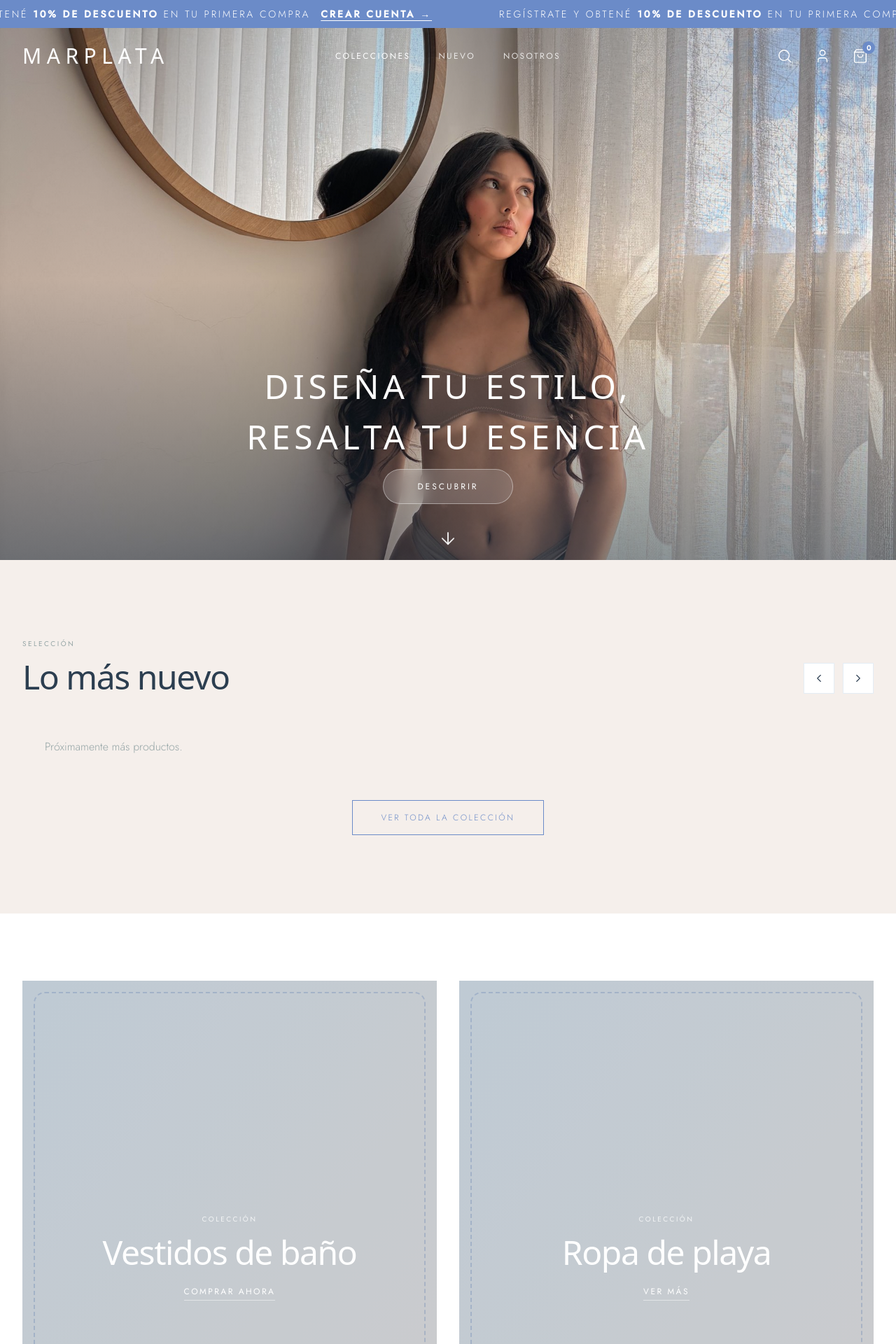
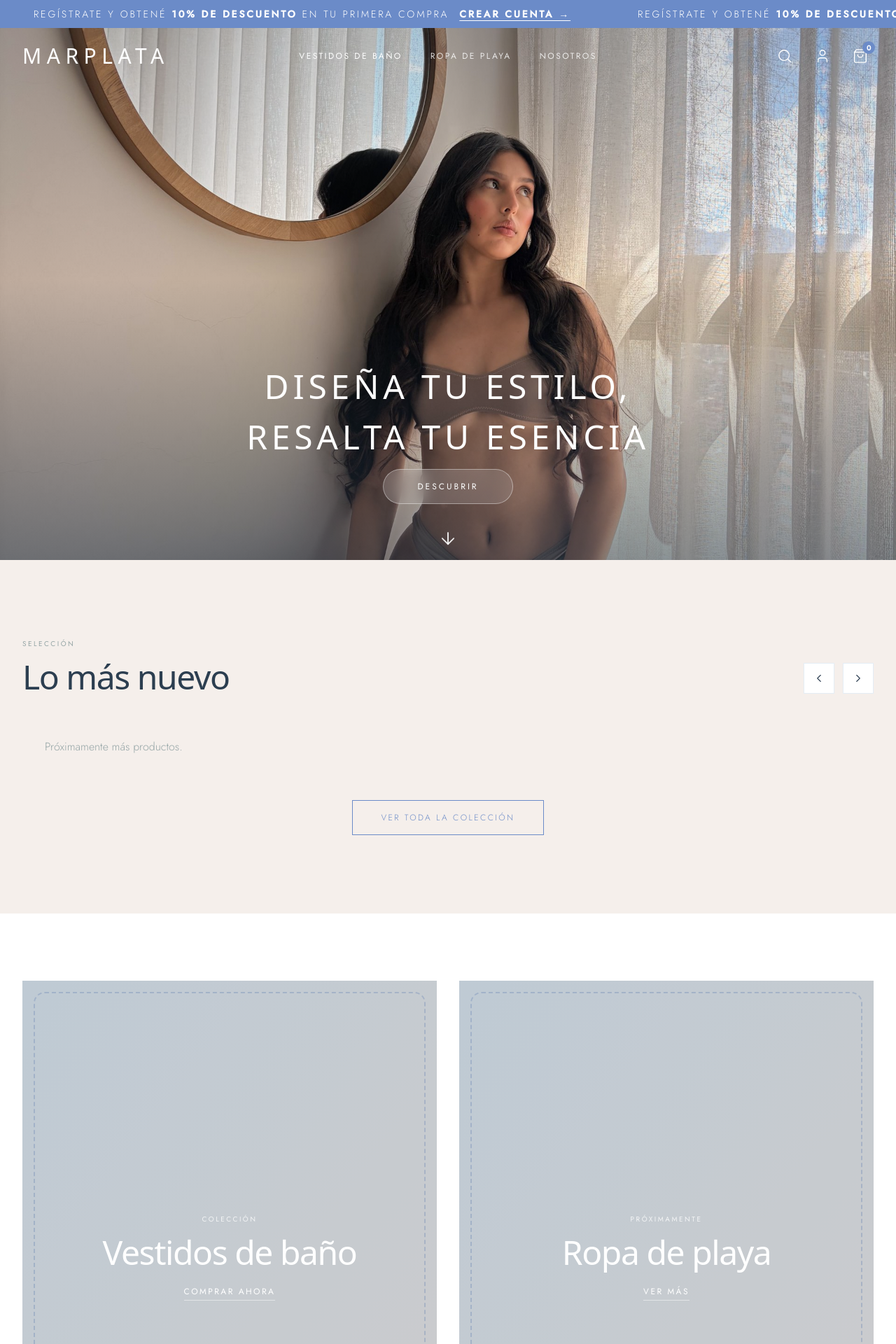
Before and after one commit to sebas05di/MARPLATAweb, a Django app: page / in a window 1280 px wide. Shown: the top 1920 px of the page at 70% size. Run offline with Django 4.2, Linux system fonts and the light colour scheme; tables that the repository leaves empty hold one stand-in row (values such as "Sample post"); some web fonts are replaced.

Commit message:
MARPLATA_ropa_de_playa_apartado

```diff
--- a/templates/base.html
+++ b/templates/base.html
@@ -76,8 +76,8 @@
 
                 <!-- Desktop Navigation -->
                 <div class="hidden lg:flex items-center gap-10 lg:absolute lg:left-1/2 lg:-translate-x-1/2">
-                    <a href="{% url 'catalog:product_list' %}" class="text-xs font-normal uppercase tracking-[0.2em] {% block navbar_link_color %}text-marplata-text{% endblock %} link-underline">Colecciones</a>
-                    <a href="{% url 'catalog:product_list' %}" class="text-xs font-normal uppercase tracking-[0.2em] {% block navbar_link_muted_color %}text-marplata-text-light{% endblock %} link-underline">Nuevo</a>
+                    <a href="{% url 'catalog:product_list' %}" class="text-xs font-normal uppercase tracking-[0.2em] {% block navbar_link_color %}text-marplata-text{% endblock %} link-underline">Vestidos de baño</a>
+                    <a href="{% url 'page_detail' 'ropa-de-playa' %}" class="text-xs font-normal uppercase tracking-[0.2em] {% block navbar_link_muted_color %}text-marplata-text-light{% endblock %} link-underline">Ropa de playa</a>
                     <a href="{% url 'page_detail' 'nosotros' %}" class="text-xs font-normal uppercase tracking-[0.2em] {% block navbar_link_muted_color_2 %}text-marplata-text-light{% endblock %} link-underline">Nosotros</a>
                 </div>
 
@@ -115,8 +115,8 @@
                     </button>
                 </div>
                 <div class="flex flex-col gap-2">
-                    <a href="{% url 'catalog:product_list' %}" class="block py-3 text-3xl sm:text-4xl font-heading text-white">Colecciones</a>
-                    <a href="{% url 'catalog:product_list' %}" class="block py-3 text-3xl sm:text-4xl font-heading text-white">Nuevo</a>
+                    <a href="{% url 'catalog:product_list' %}" class="block py-3 text-3xl sm:text-4xl font-heading text-white">Vestidos de baño</a>
+                    <a href="{% url 'page_detail' 'ropa-de-playa' %}" class="block py-3 text-3xl sm:text-4xl font-heading text-white">Ropa de playa</a>
                     <a href="{% url 'page_detail' 'nosotros' %}" class="block py-3 text-3xl sm:text-4xl font-heading text-white">Nosotros</a>
                     <a href="{% url 'page_detail' 'contacto' %}" class="block py-3 text-3xl sm:text-4xl font-heading text-white">Contacto</a>
                 </div>
--- a/templates/pages/home.html
+++ b/templates/pages/home.html
@@ -100,11 +100,11 @@
                     <span class="mt-6 inline-flex items-center gap-2 text-white text-xs font-normal uppercase tracking-[0.2em] border-b border-white/50 pb-1 group-hover:border-white transition-colors">Comprar ahora</span>
                 </div>
             </a>
-            <a href="{% url 'catalog:product_list_by_collection' 'ropa-de-playa' %}" class="group relative aspect-[4/5] md:aspect-[3/4] overflow-hidden bg-marplata-secondary-light">
+            <a href="{% url 'page_detail' 'ropa-de-playa' %}" class="group relative aspect-[4/5] md:aspect-[3/4] overflow-hidden bg-marplata-secondary-light">
                 <div class="absolute inset-0 image-placeholder"></div>
                 <div class="absolute inset-0 bg-marplata-text/20 group-hover:bg-marplata-text/30 transition-colors duration-500"></div>
                 <div class="absolute inset-0 flex flex-col items-center justify-center text-center p-8">
-                    <span class="section-label text-white/80 mb-4">Colección</span>
+                    <span class="section-label text-white/80 mb-4">Próximamente</span>
                     <h2 class="font-heading text-4xl lg:text-5xl text-white font-light tracking-tight-custom">Ropa de playa</h2>
                     <span class="mt-6 inline-flex items-center gap-2 text-white text-xs font-normal uppercase tracking-[0.2em] border-b border-white/50 pb-1 group-hover:border-white transition-colors">Ver más</span>
                 </div>
```
Also changed, not shown: apps/core/management/commands/seed_pages.py (+10 -0 lines), static/css/marplata.css.
